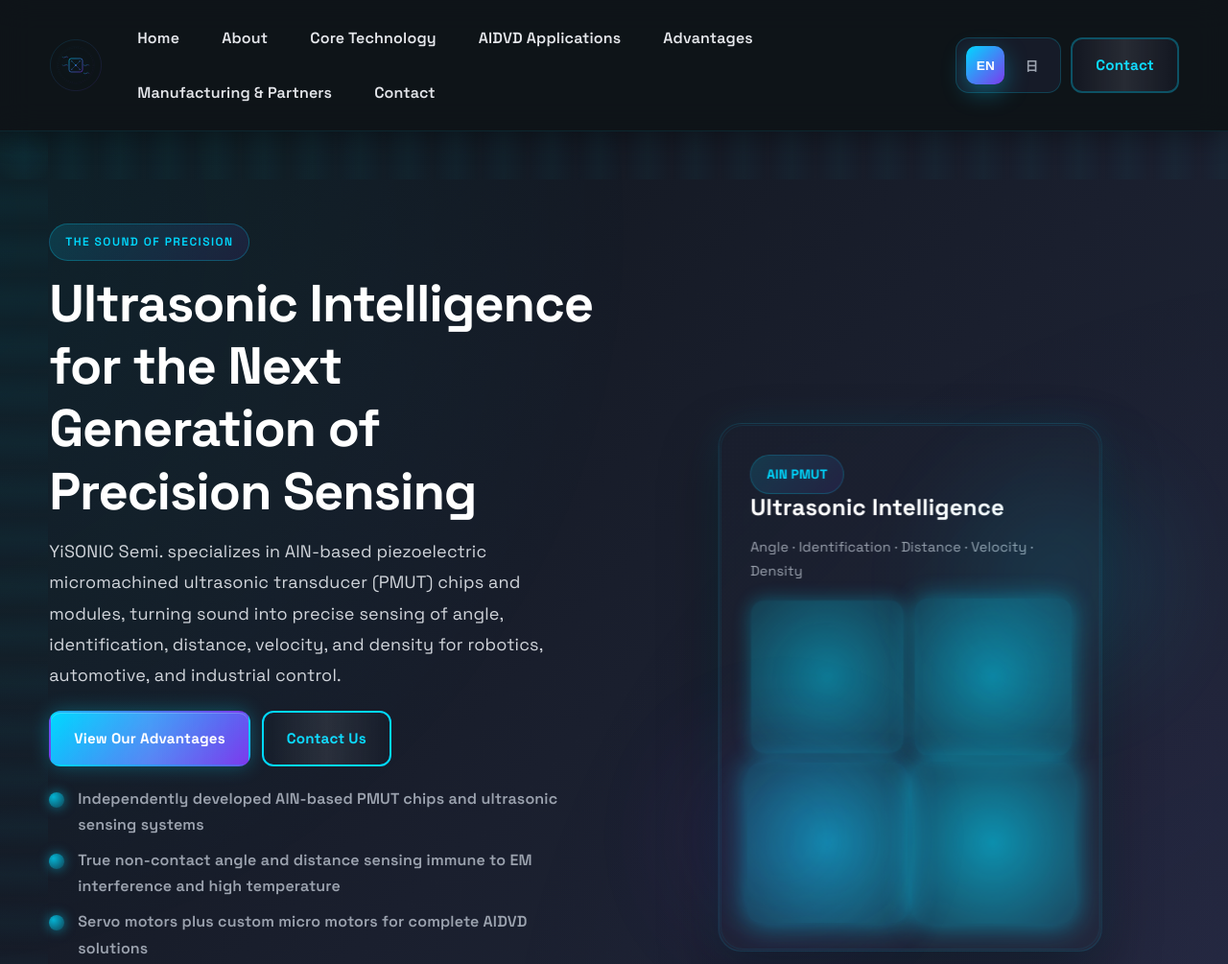
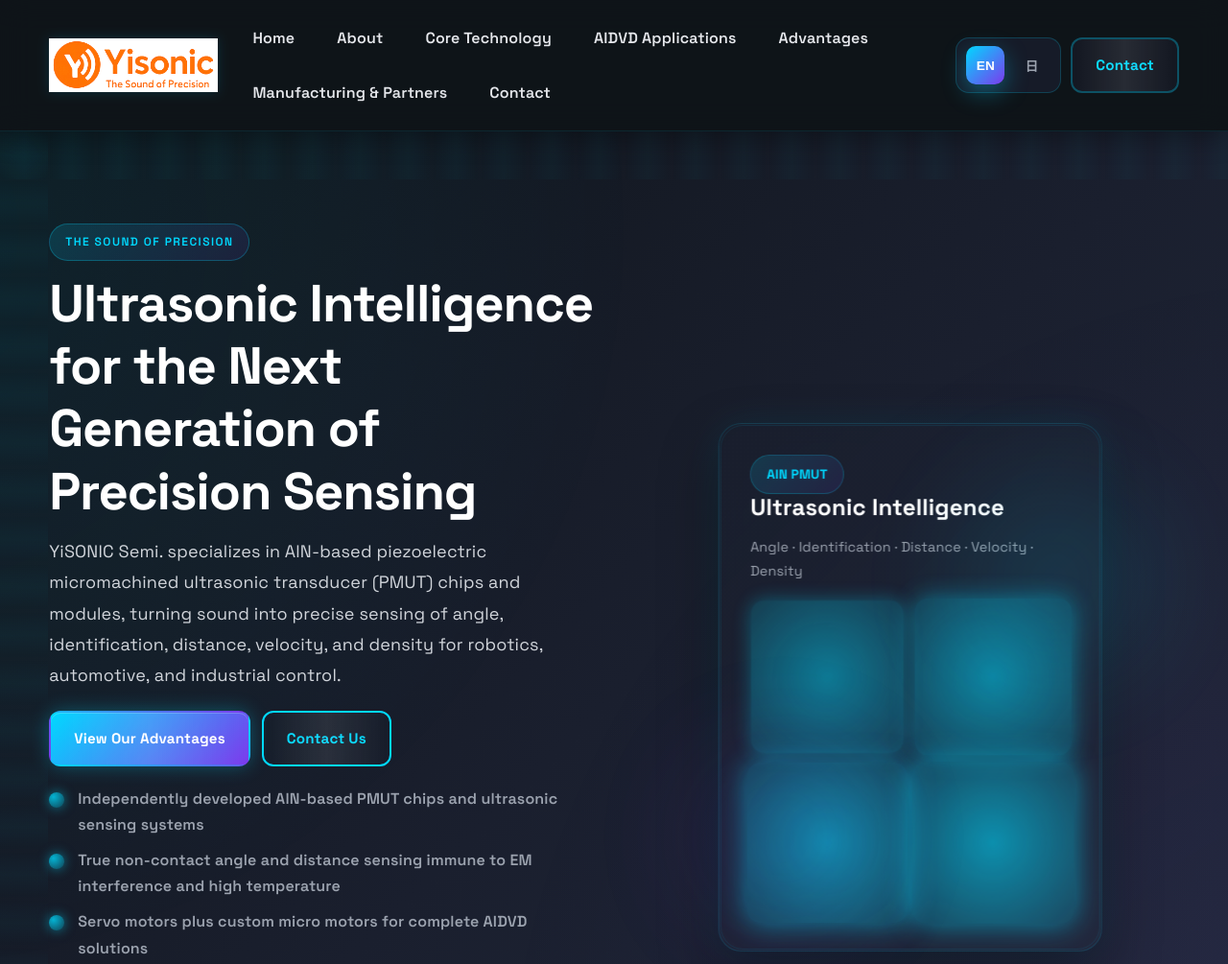
Before and after one commit to garen-whaleforce/Yisonic-web, a plain HTML site: page index.html in a window 1280 px wide. Shown: the top 1005 px of the page at 96% size. Drawn offline with Linux system fonts and the light colour scheme.

Commit message:
🔄 恢復原 logo.jpg，優化深色主題下的顯示效果
- 保留原有的 logo 圖案和字樣不變
- 添加 brightness + contrast + drop-shadow 濾鏡，增強在深色背景下的清晰度
- 實現 hover 發光效果，提升互動感
- Logo 現在在深色主題下更清晰可見

```diff
--- a/index.html
+++ b/index.html
@@ -14,50 +14,7 @@
   <header class="site-header">
     <div class="container header-inner">
       <a class="brand" href="#hero" aria-label="YiSONIC Semi. home">
-        <svg class="brand-logo" viewBox="0 0 200 200" xmlns="http://www.w3.org/2000/svg" alt="YiSONIC Semi. The Sound of Precision">
-          <defs>
-            <linearGradient id="gradientPrimary" x1="0%" y1="0%" x2="100%" y2="100%">
-              <stop offset="0%" style="stop-color:#00D9FF;stop-opacity:1" />
-              <stop offset="100%" style="stop-color:#7C3AED;stop-opacity:1" />
-            </linearGradient>
-            <filter id="glow">
-              <feGaussianBlur stdDeviation="2" result="coloredBlur"/>
-              <feMerge>
-                <feMergeNode in="coloredBlur"/>
-                <feMergeNode in="SourceGraphic"/>
-              </feMerge>
-            </filter>
-          </defs>
-          <circle cx="100" cy="100" r="95" fill="none" stroke="url(#gradientPrimary)" stroke-width="1.5" opacity="0.3"/>
-          <g>
-            <rect x="75" y="75" width="50" height="50" rx="8" fill="none" stroke="url(#gradientPrimary)" stroke-width="2"/>
-            <line x1="85" y1="85" x2="115" y2="115" stroke="url(#gradientPrimary)" stroke-width="1.5" opacity="0.6"/>
-            <line x1="115" y1="85" x2="85" y2="115" stroke="url(#gradientPrimary)" stroke-width="1.5" opacity="0.6"/>
-            <circle cx="100" cy="100" r="3" fill="url(#gradientPrimary)"/>
-            <circle cx="85" cy="85" r="2" fill="url(#gradientPrimary)" opacity="0.8"/>
-            <circle cx="115" cy="85" r="2" fill="url(#gradientPrimary)" opacity="0.8"/>
-            <circle cx="85" cy="115" r="2" fill="url(#gradientPrimary)" opacity="0.8"/>
-            <circle cx="115" cy="115" r="2" fill="url(#gradientPrimary)" opacity="0.8"/>
-          </g>
-          <g stroke="url(#gradientPrimary)" stroke-width="1.8" fill="none" stroke-linecap="round">
-            <path d="M 70 70 Q 65 65 60 70" opacity="0.7"/>
-            <path d="M 60 70 Q 55 75 50 70" opacity="0.5"/>
-          </g>
-          <g stroke="url(#gradientPrimary)" stroke-width="1.8" fill="none" stroke-linecap="round">
-            <path d="M 130 130 Q 135 135 140 130" opacity="0.7"/>
-            <path d="M 140 130 Q 145 125 150 130" opacity="0.5"/>
-          </g>
-          <g stroke="url(#gradientPrimary)" stroke-width="1.8" fill="none" stroke-linecap="round">
-            <path d="M 70 100 Q 65 95 60 100" opacity="0.7"/>
-            <path d="M 60 100 Q 55 105 50 100" opacity="0.5"/>
-          </g>
-          <g stroke="url(#gradientPrimary)" stroke-width="1.8" fill="none" stroke-linecap="round">
-            <path d="M 130 100 Q 135 105 140 100" opacity="0.7"/>
-            <path d="M 140 100 Q 145 95 150 100" opacity="0.5"/>
-          </g>
-          <circle cx="100" cy="100" r="65" fill="none" stroke="url(#gradientPrimary)" stroke-width="1" opacity="0.2" stroke-dasharray="4,4"/>
-          <circle cx="100" cy="100" r="70" fill="none" stroke="url(#gradientPrimary)" stroke-width="0.5" opacity="0.2" class="pulse-circle"/>
-        </svg>
+        <img src="assets/logo.jpg" alt="YiSONIC Semi. The Sound of Precision" class="brand-logo">
         <span class="sr-only" data-i18n="site-title">奕芯半導體 YiSONIC Semi.</span>
         <span class="sr-only" data-i18n="brand-tagline">The Sound of Precision</span>
       </a>
--- a/styles.css
+++ b/styles.css
@@ -156,12 +156,12 @@ p {
   height: 56px;
   width: auto;
   display: block;
-  filter: drop-shadow(0 0 8px rgba(0, 217, 255, 0.2));
+  filter: brightness(1.1) drop-shadow(0 0 6px rgba(0, 217, 255, 0.15)) contrast(1.05);
   transition: all 0.3s ease;
 }
 
 .brand:hover .brand-logo {
-  filter: drop-shadow(0 0 16px rgba(0, 217, 255, 0.5)) drop-shadow(0 0 24px rgba(124, 58, 237, 0.3)) brightness(1.15);
+  filter: brightness(1.25) drop-shadow(0 0 12px rgba(0, 217, 255, 0.35)) contrast(1.1);
   transform: scale(1.05);
 }
 
```
Also changed, not shown: assets/logo.svg (deleted), 1 other file.
